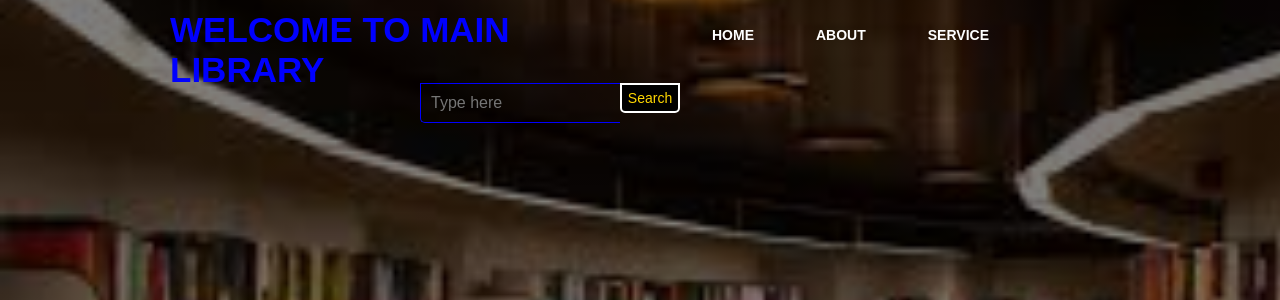
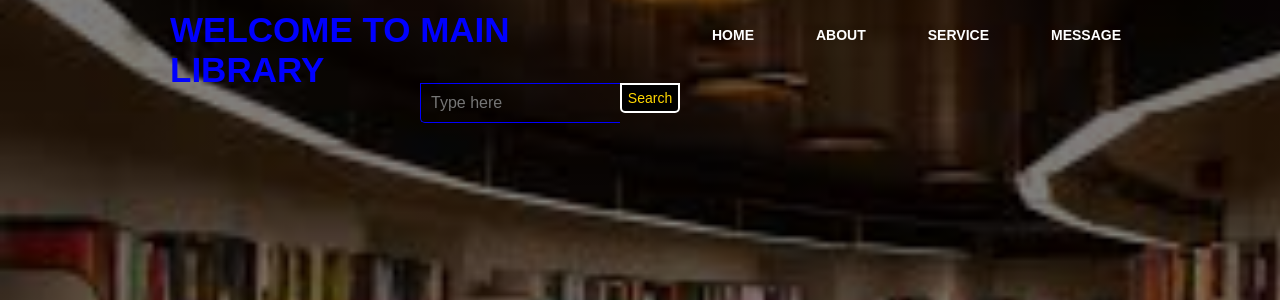
Before and after one commit to diananalule/Library, a Django app: page / in a window 1280 px wide; the page is wider, and only the part inside the window is pictured. Shown: the top 300 px of that part. Run offline with Django 4.2, Linux system fonts and the light colour scheme.

Commit message:
i have added a message icon in the list on a homepage

```diff
--- a/Templates/accounts/index.html
+++ b/Templates/accounts/index.html
@@ -16,6 +16,7 @@
                         <li><a href="#">HOME</a></li>
                         <li><a href="#">ABOUT</a></li>
                         <li><a href="#">SERVICE</a></li>
+                        <li><a href="#">MESSAGE</a></li>
                     </ul>
 
 
```
